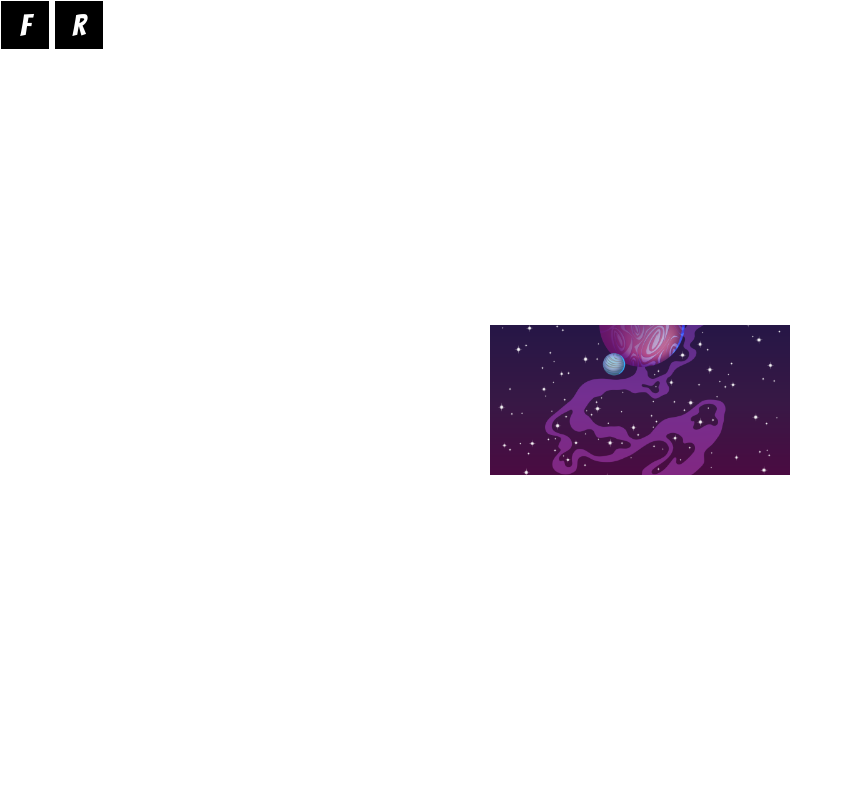
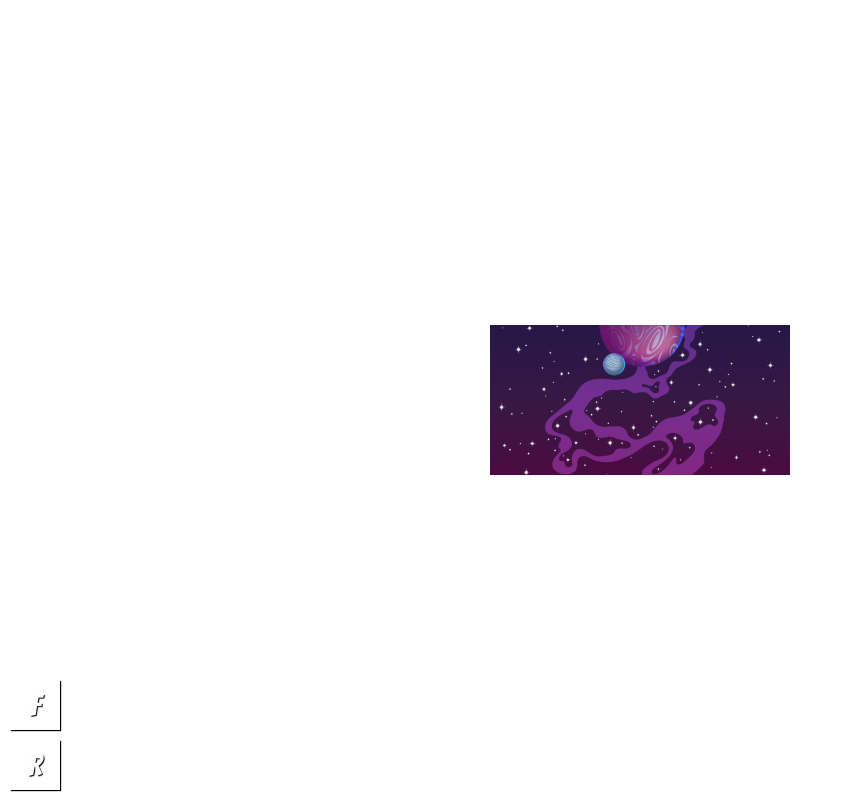
Before and after one commit to Mogrima/Space-Shooter, a plain HTML site: page index.html in a window 1280 px wide. Shown: the whole page, without its empty margins (0-852 px from the left). Drawn offline with Linux system fonts and the light colour scheme.

Commit message:
добавлена стилизация кнопкам и их обертке

```diff
--- a/style/style.css
+++ b/style/style.css
@@ -14,12 +14,32 @@
     background-position: center;
 }
 
+.controls {
+    position: absolute;
+    left: 5px;
+    bottom: 5px;
+    display: flex;
+    flex-direction: column;
+}
+
 .controls > button {
     width: 50px;
     height: 50px;
-    background: black;
+    margin: 5px;
+    background: transparent;
     color: white;
     font-family: 'Bangers', system-ui;
     font-size: 30px;
     border: 1px solid white;
+    box-shadow: 1px 1px 1px black;
+    text-shadow: 1px 1px 1px black;
+    transition: 0.3s;
 }
+
+.controls > button:hover,
+.controls > button:active,
+.controls > button:focus {
+    background: plum;
+    box-shadow: 4px 4px 4px black;
+    text-shadow: 2px 2px 2px black;
+}
```
